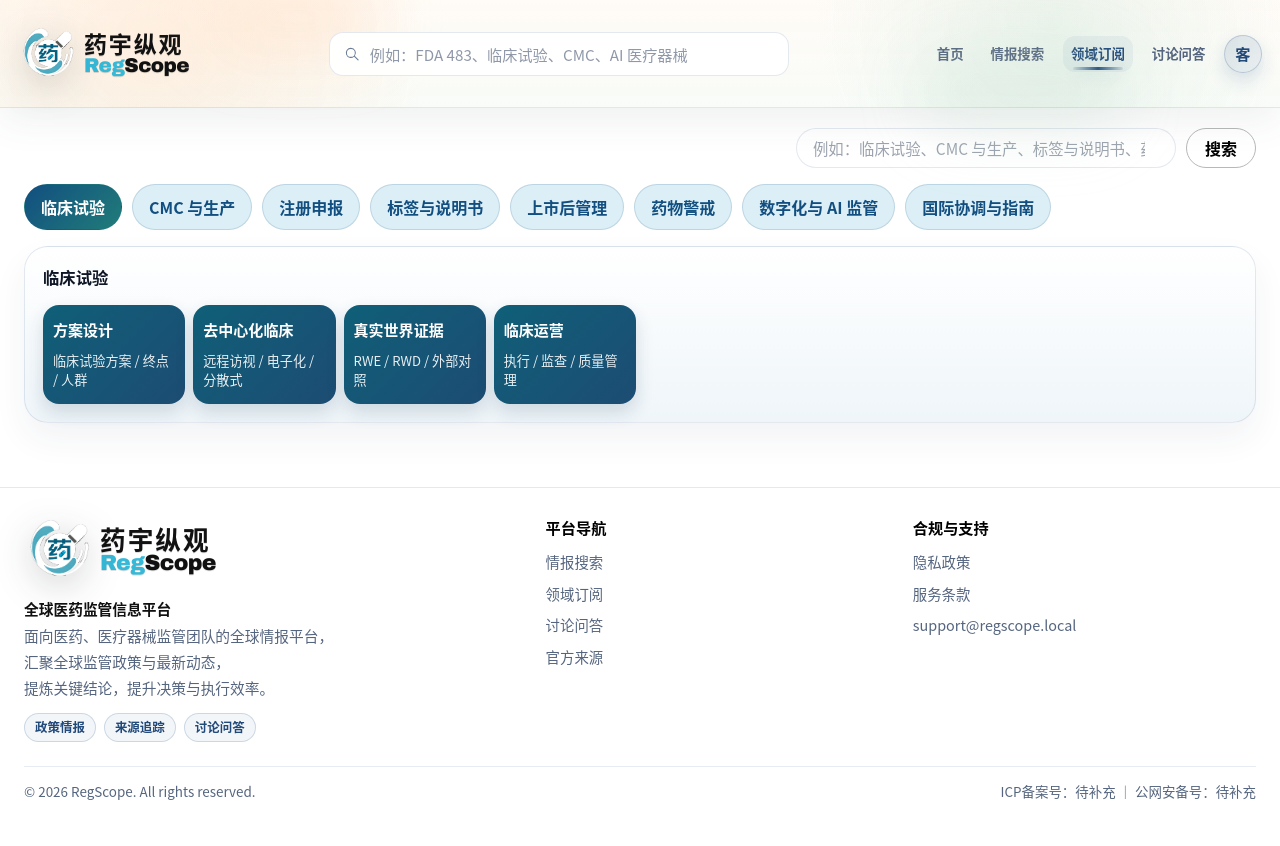
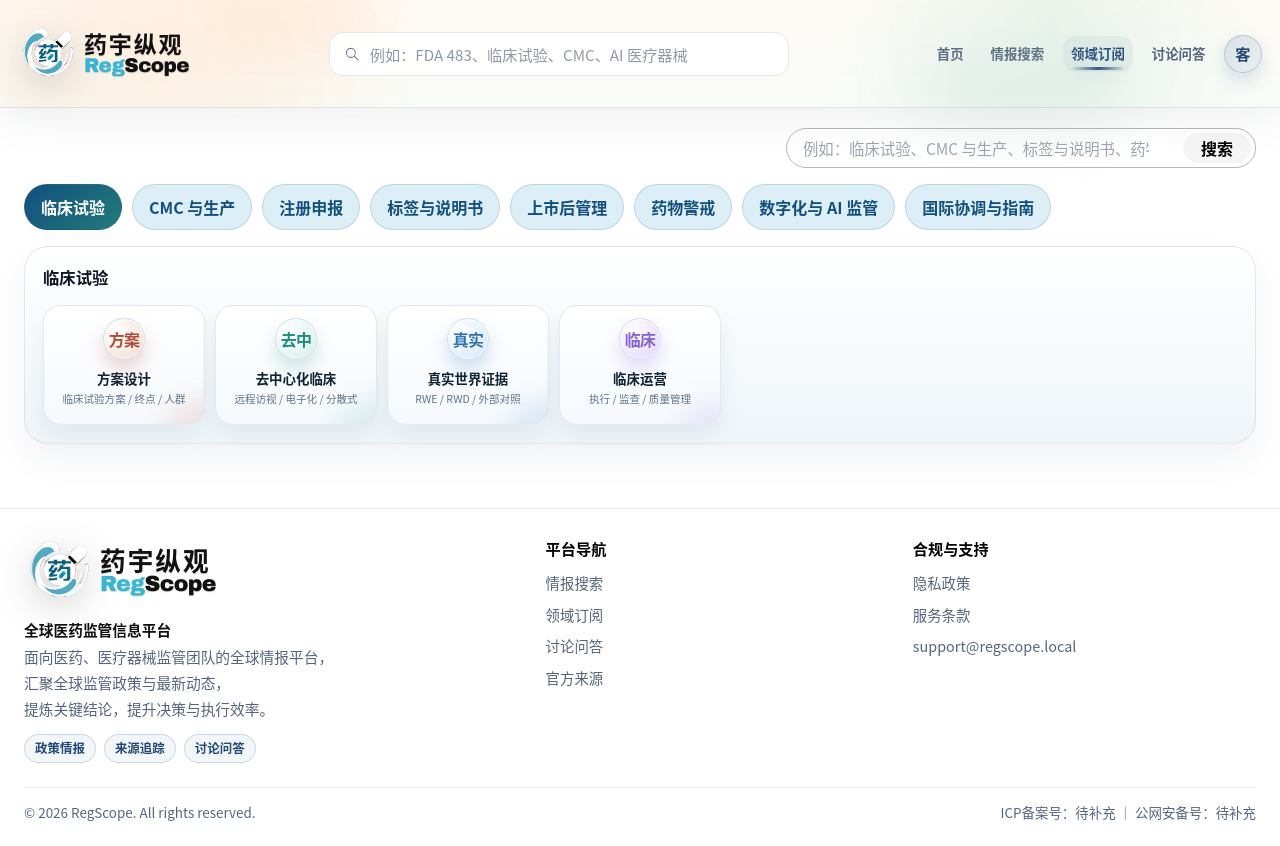
Before and after one commit to YIMAI-AI-Doc/RegScope, a Next.js app: page /topics in a window 1280 px wide. Before the commit the page ends 825 px from the top, so only its background shows below. Built offline with nearby package versions, Linux system fonts and the light colour scheme; no server answers; the database is empty.

Commit message:
update: 更新

```diff
--- a/src/app/globals.css
+++ b/src/app/globals.css
@@ -1144,34 +1144,147 @@ a {
 
 .regscope-topic-grid {
   display: grid;
-  grid-template-columns: repeat(8, minmax(0, 1fr));
-  gap: 8px;
+  grid-template-columns: repeat(7, minmax(0, 1fr));
+  gap: 10px;
 }
 
 .topic-subcard {
-  box-shadow: 0 8px 18px rgba(17, 58, 88, 0.16);
-  transition: transform 180ms ease, box-shadow 180ms ease;
+  position: relative;
+  overflow: hidden;
+  min-height: 120px;
+  border: 1px solid rgba(129, 153, 183, 0.2);
+  border-radius: 18px;
+  background: linear-gradient(180deg, rgba(255, 255, 255, 0.98), rgba(245, 249, 253, 0.98));
+  box-shadow:
+    0 10px 22px rgba(26, 52, 82, 0.07),
+    inset 0 1px 0 rgba(255, 255, 255, 0.95);
+  transition: transform 180ms ease, box-shadow 180ms ease, border-color 180ms ease;
+}
+
+.topic-subcard::before {
+  content: "";
+  position: absolute;
+  inset: auto -20% -40% auto;
+  width: 72px;
+  height: 72px;
+  border-radius: 50%;
+  background: var(--topic-glow);
+  filter: blur(14px);
+  opacity: 0.62;
+  pointer-events: none;
 }
 
 .topic-subcard:hover,
 .topic-subcard:focus-within {
   transform: translateY(-4px);
-  box-shadow: 0 14px 26px rgba(17, 58, 88, 0.24);
+  border-color: rgba(104, 133, 163, 0.28);
+  box-shadow:
+    0 14px 28px rgba(24, 50, 79, 0.1),
+    inset 0 1px 0 rgba(255, 255, 255, 0.98);
+}
+
+.topic-subcard-link {
+  position: relative;
+  z-index: 1;
+  display: grid;
+  justify-items: center;
+  align-content: start;
+  gap: 10px;
+  min-height: 100%;
+  padding: 10px 10px 10px;
+  text-align: center;
+}
+
+.topic-subcard-badge {
+  position: relative;
+  display: grid;
+  place-items: center;
+  width: 42px;
+  height: 42px;
+  margin-top: 2px;
+  border-radius: 50%;
+  border: 1px solid rgba(210, 221, 234, 0.92);
+  background: radial-gradient(circle at 30% 30%, rgba(255, 255, 255, 0.98), var(--topic-soft) 78%, rgba(232, 239, 246, 0.9) 100%);
+  box-shadow:
+    0 10px 18px var(--topic-glow),
+    inset 0 1px 0 rgba(255, 255, 255, 0.94),
+    inset 0 0 0 1px rgba(255, 255, 255, 0.48);
+}
+
+.topic-subcard-badge-text {
+  position: relative;
+  z-index: 1;
+  max-width: 2.6em;
+  font-size: 1rem;
+  font-weight: 900;
+  line-height: 1;
+  letter-spacing: -0.04em;
+  color: var(--topic-accent);
+  text-shadow: 0 1px 0 rgba(255, 255, 255, 0.6);
+}
+
+.topic-subcard-copy {
+  display: grid;
+  gap: 4px;
+  justify-items: center;
+}
+
+.topic-subcard-title {
+  display: block;
+  width: 100%;
+  color: #102235;
+  font-size: 0.84rem;
+  font-weight: 800;
+  line-height: 1.25;
+  white-space: nowrap;
+  overflow: hidden;
+  text-overflow: ellipsis;
+}
+
+.topic-subcard-summary {
+  margin: 0;
+  width: min(15em, 100%);
+  color: #607389;
+  font-size: 0.66rem;
+  line-height: 1.42;
+  display: -webkit-box;
+  -webkit-line-clamp: 2;
+  -webkit-box-orient: vertical;
+  overflow: hidden;
+}
+
+.topic-subcard-error {
+  position: relative;
+  z-index: 1;
+  margin: 0 12px 12px;
+  color: #b42318;
+  font-size: 0.72rem;
+  line-height: 1.4;
+  text-align: center;
 }
 
 .topic-card-follow-plus {
+  position: absolute;
+  top: 4px;
+  right: 8px;
+  z-index: 2;
   border: none;
   background: transparent;
-  color: rgba(255, 255, 255, 0.92);
-  font-size: 1.02rem;
-  font-weight: 800;
+  color: #4a6079;
+  font-size: 1.72rem;
+  font-weight: 300;
   line-height: 1;
   padding: 0;
   cursor: pointer;
   opacity: 0;
   transform: translateY(-2px);
   pointer-events: none;
-  transition: opacity 160ms ease, transform 160ms ease, color 160ms ease;
+  transition:
+    opacity 160ms ease,
+    transform 160ms ease,
+    transform 160ms ease,
+    color 160ms ease,
+    text-shadow 160ms ease;
 }
 
 .topic-subcard:hover .topic-card-follow-plus,
@@ -1183,7 +1296,13 @@ a {
 
 .topic-card-follow-plus:hover,
 .topic-card-follow-plus:focus-visible {
-  color: #fff;
+  transform: translateY(-1px);
+  color: var(--topic-accent);
+  text-shadow: 0 6px 12px rgba(22, 47, 76, 0.14);
+}
+
+.topic-card-follow-plus[data-following="true"] {
+  color: var(--topic-accent);
 }
 
 .topic-card-follow-plus:disabled {
--- a/src/components/layout/brand-identity.tsx
+++ b/src/components/layout/brand-identity.tsx
@@ -6,7 +6,7 @@ export function BrandIdentity() {
     <>
       <span className="brand-mark">
         <Image
-          src="/brand-mark-polished.png"
+          src="/brand-mark-blackbar.png"
           alt=""
           width={512}
           height={512}
--- a/src/components/topics/topic-browser.tsx
+++ b/src/components/topics/topic-browser.tsx
@@ -3,6 +3,29 @@
 import React, { useMemo, useRef, useState, useTransition } from "react";
 import Link from "next/link";
 import type { TopicGroupData } from "@/lib/content/queries";
+
+const TOPIC_CARD_PALETTES = [
+  { accent: "#b64a37", soft: "#f6e3d8", glow: "rgba(182, 74, 55, 0.22)" },
+  { accent: "#1d8e7d", soft: "#dcf3ee", glow: "rgba(29, 142, 125, 0.2)" },
+  { accent: "#2f73b6", soft: "#dcecff", glow: "rgba(47, 115, 182, 0.22)" },
+  { accent: "#8462d7", soft: "#e8ddff", glow: "rgba(132, 98, 215, 0.2)" },
+  { accent: "#cf7a19", soft: "#f8e8d1", glow: "rgba(207, 122, 25, 0.2)" },
+  { accent: "#bc4e7d", soft: "#f6dde8", glow: "rgba(188, 78, 125, 0.2)" },
+];
+
+function getTopicBadgeText(label: string) {
+  const normalized = label.replace(/\s+/g, "").trim();
+
+  if (!normalized) {
+    return "专题";
+  }
+
+  if (/^[A-Za-z]/.test(normalized)) {
+    return normalized.slice(0, Math.min(3, normalized.length)).toUpperCase();
+  }
+
+  return normalized.slice(0, Math.min(2, normalized.length));
+}
 
 type TopicBrowserProps = {
   groups: TopicGroupData[];
@@ -139,11 +162,24 @@ export function TopicBrowser({ groups, mode = "home" }: TopicBrowserProps) {
           onSubmit={handleSubmit}
           style={{
             display: "flex",
-            gap: "10px",
-            flexWrap: "wrap",
             width: "100%",
             justifyContent: "flex-end",
             alignItems: "center",
+          }}
+        >
+          <div
+            style={{
+              width: "100%",
+              maxWidth: "470px",
+              minWidth: "220px",
+              height: "40px",
+              display: "flex",
+              alignItems: "center",
+              boxSizing: "border-box",
+              border: "1px solid #b8b8b8",
+              borderRadius: "999px",
+              background: "rgba(255,255,255,0.96)",
+              overflow: "hidden",
             }}
           >
             <input
@@ -156,35 +192,36 @@ export function TopicBrowser({ groups, mode = "home" }: TopicBrowserProps) {
               placeholder="例如：临床试验、CMC 与生产、标签与说明书、药物警戒"
               aria-label="搜索想关注的领域"
               style={{
-              flex: "0 1 380px",
-              width: "100%",
-              minWidth: "220px",
+                flex: 1,
+                minWidth: 0,
+                height: "100%",
                 boxSizing: "border-box",
-              height: "40px",
-              border: "1px solid var(--border)",
-              borderRadius: "999px",
+                border: "none",
+                outline: "none",
                 padding: "0 16px",
                 fontSize: "0.96rem",
-              background: "rgba(255,255,255,0.96)",
+                background: "transparent",
                 color: "var(--text)",
               }}
             />
             <button
               type="submit"
               style={{
-              boxSizing: "border-box",
-              height: "40px",
-              border: "1px solid #b8b8b8",
+                height: "calc(100% - 8px)",
+                margin: "4px",
+                border: "none",
                 borderRadius: "999px",
-              background: "transparent",
+                background: "rgba(0, 0, 0, 0.04)",
                 color: "#000",
                 padding: "0 18px",
                 fontWeight: 700,
                 cursor: "pointer",
+                flex: "0 0 auto",
               }}
             >
               搜索
             </button>
+          </div>
         </form>
 
         {feedback ? (
@@ -248,42 +285,40 @@ export function TopicBrowser({ groups, mode = "home" }: TopicBrowserProps) {
 
         <div className="regscope-topic-grid">
           {filteredChildren.length > 0 ? (
-            filteredChildren.map((topic) => {
+            filteredChildren.map((topic, index) => {
               const isFollowing = Boolean(followingByTopicSlug[topic.slug]);
               const isPendingThisTopic = isFollowPending && pendingTopicSlug === topic.slug;
+              const palette = TOPIC_CARD_PALETTES[index % TOPIC_CARD_PALETTES.length];
+              const cardStyle = {
+                "--topic-accent": palette.accent,
+                "--topic-soft": palette.soft,
+                "--topic-glow": palette.glow,
+              } as React.CSSProperties;
 
               return (
-                <article
-                  key={topic.slug}
-                  className="topic-subcard"
-                  style={{
-                    borderRadius: "16px",
-                    padding: "12px 10px",
-                    background: "linear-gradient(135deg, #0f5f78, #1d4c73)",
-                    color: "#fff",
-                    display: "grid",
-                    gap: "6px",
-                    minHeight: "99px",
-                  }}
-                >
-                  <div style={{ display: "flex", justifyContent: "space-between", gap: "10px", alignItems: "start" }}>
-                    <Link href={topic.href} style={{ color: "#fff" }}>
-                      <strong style={{ lineHeight: 1.25, fontSize: "0.94rem" }}>{topic.label}</strong>
-                    </Link>
+                <article key={topic.slug} className="topic-subcard" style={cardStyle}>
                   <button
                     type="button"
                     className="topic-card-follow-plus"
                     onClick={() => handleFollowToggle(topic.slug, topic.label)}
                     disabled={isPendingThisTopic}
+                    data-following={isFollowing ? "true" : "false"}
                     aria-label={isFollowing ? `取消关注 ${topic.label}` : `关注 ${topic.label}`}
                     title={isFollowing ? "取消关注该小领域" : "关注该小领域"}
                   >
                     {isPendingThisTopic ? "…" : isFollowing ? "✓" : "+"}
                   </button>
+                  <Link href={topic.href} className="topic-subcard-link" style={{ color: "inherit" }}>
+                    <div className="topic-subcard-badge" aria-hidden="true">
+                      <span className="topic-subcard-badge-text">{getTopicBadgeText(topic.label)}</span>
                     </div>
-                  <p style={{ margin: 0, lineHeight: 1.45, opacity: 0.9, fontSize: "0.82rem" }}>{topic.summary}</p>
+                    <div className="topic-subcard-copy">
+                      <strong className="topic-subcard-title">{topic.label}</strong>
+                      <p className="topic-subcard-summary">{topic.summary}</p>
+                    </div>
+                  </Link>
                   {followErrorByTopicSlug[topic.slug] ? (
-                    <p style={{ margin: 0, color: "#ffd6d1", fontSize: "0.72rem" }}>{followErrorByTopicSlug[topic.slug]}</p>
+                    <p className="topic-subcard-error">{followErrorByTopicSlug[topic.slug]}</p>
                   ) : null}
                 </article>
               );
```
Also changed, not shown: public/brand-mark-blackbar.png (added). Lines whose indentation alone changed are shown as unchanged.
